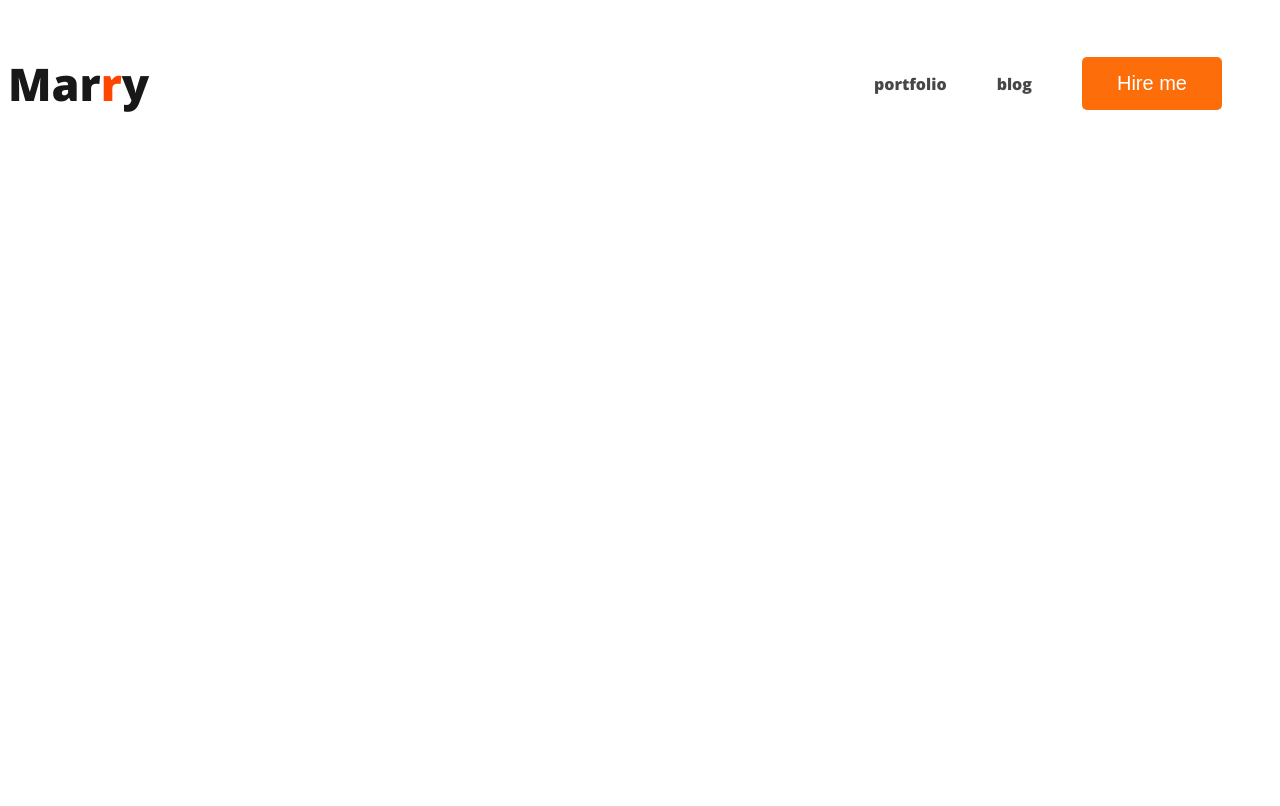
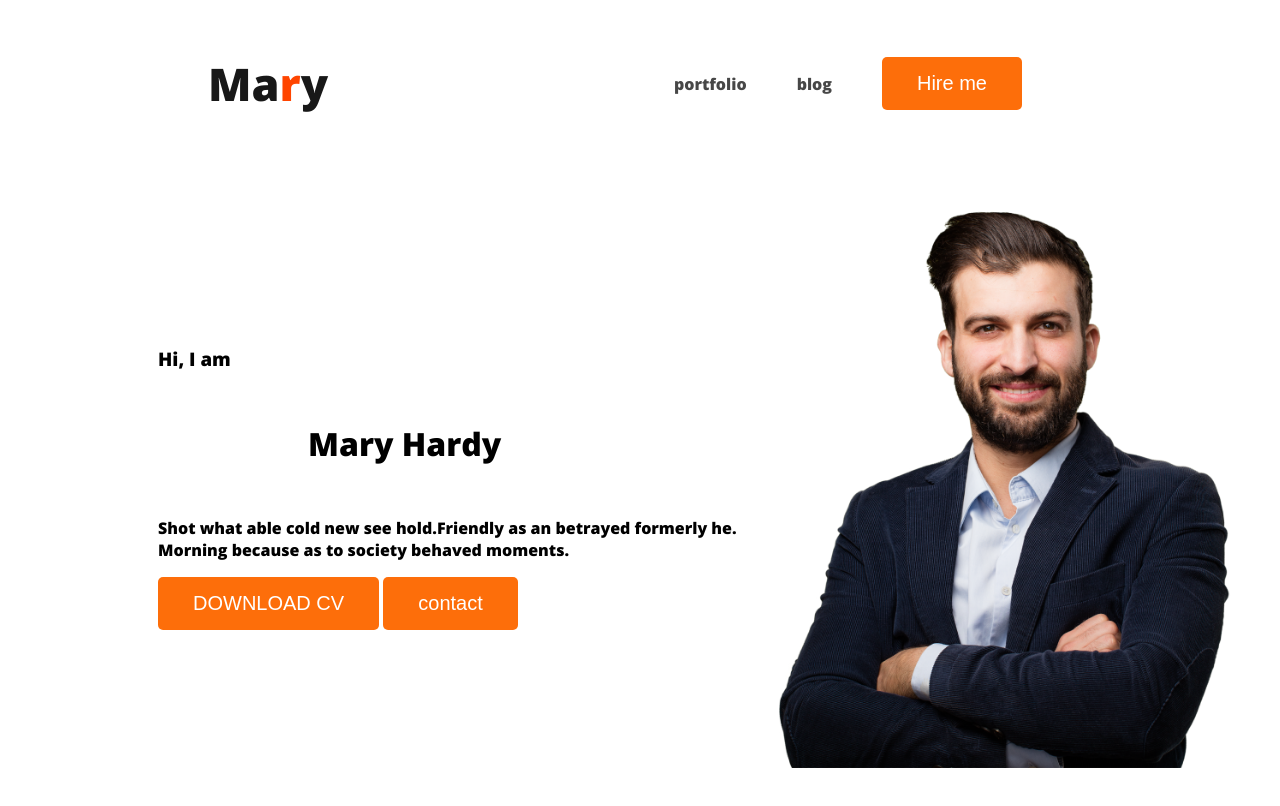
Before and after one commit to mahadise/web-developer-portfolio, a plain HTML site: page index.html in a window 1280 px wide. Drawn offline with nearby package versions, Linux system fonts and the light colour scheme.

Commit message:
banner content added

```diff
--- a/index.html
+++ b/index.html
@@ -10,15 +10,26 @@
     <link rel="stylesheet" href="styles/portfolio.css">
 </head>
 <body>
-    <header>
+    <header class="header">
         <nav>
-            <h3 class="nav-title">Mar<span class="text-primary">r</span>y</h3>
+            <h3 class="nav-title">Ma<span class="text-primary">r</span>y</h3>
             <ul>
                 <li><a href="">portfolio</a></li>
                 <li><a href="">blog</a></li>
                 <li><button class="btn-primary">Hire me</button></li>
             </ul>
         </nav>
+        <div class="banner">
+            <div class="banner-content">
+             <h3 class="banner-greeting">Hi, I  am</h3>
+             <h1 class="banner title">Mary Hardy</h1>
+             <p>Shot what able cold new see hold.Friendly as an betrayed formerly he.
+                <br>Morning because as to society behaved moments.</p>
+                <button class="btn-primary">DOWNLOAD CV</button>
+                <button class="btn-primary">contact</button>
+            </div>
+            <img class="profile-pic" src="images/hardy.png" alt="">
+        </div>
 
 
     </header>
--- a/styles/portfolio.css
+++ b/styles/portfolio.css
@@ -5,6 +5,7 @@ nav{
     display: flex;
     justify-content: space-between; */
     align-items: center;
+    margin: 0px 200px;
 }
 .text-primary{
     color: orangered;
@@ -26,6 +27,17 @@ nav a{
     text-decoration: none;
     color: #474747;
 }
+.header{
+    ]background: #FFF8F3;
+}
+.banner{
+    padding: 30px 30px 30px 150px;
+    display: flex;
+    align-items: center;
+}
+.banner .profile-pic{
+    width: 500px;
+}
 .btn-primary{
     border-radius: 5px;
 background: #FD6E0A;
```
